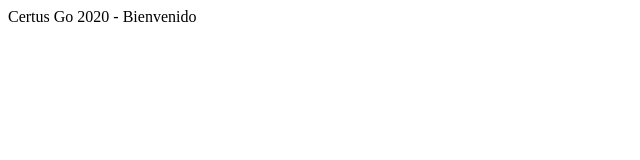
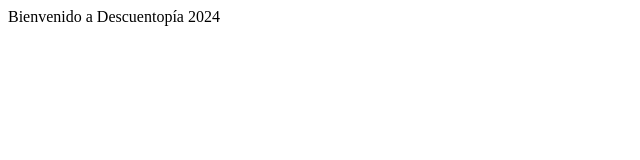
Before and after one commit to CODE142141/CODE142141.github.io, a plain HTML site: page index.html in a window 1280 px wide. Shown: the full height of the page, 0-640 px from the left. Drawn offline with Linux system fonts and the light colour scheme.

Commit message:
Página web Bienvenida - Versión Inicial

```diff
--- a/index.html
+++ b/index.html
@@ -3,9 +3,9 @@
 <head>
     <meta charset="UTF-8">
     <meta name="viewport" content="width=device-width, initial-scale=1.0">
-    <title>Certus Go</title>
+    <title>Descuentopía</title>
 </head>
 <body>
-     Certus Go 2020 - Bienvenido
+     Bienvenido a Descuentopía 2024
 </body>
 </html>
```
